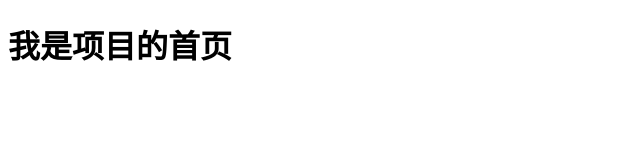
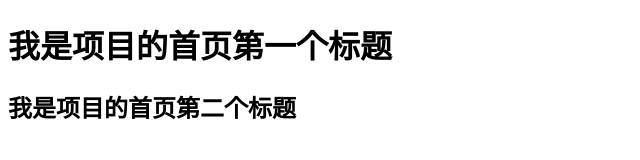
Before and after one commit to Diviner1987/project, a website: page src/html/index.html in a window 1280 px wide. Shown: the whole page, without its empty margins (0-640 px from the left). Drawn offline with Linux system fonts and the light colour scheme.

Commit message:
第二次提交

```diff
--- a/src/html/index.html
+++ b/src/html/index.html
@@ -9,7 +9,9 @@
 </head>
 
 <body>
-    <h1>我是项目的首页</h1>
+    <h1>我是项目的首页第一个标题</h1>
+    <h2>我是项目的首页第二个标题</h2>
+
 </body>
 
 </html>
```
